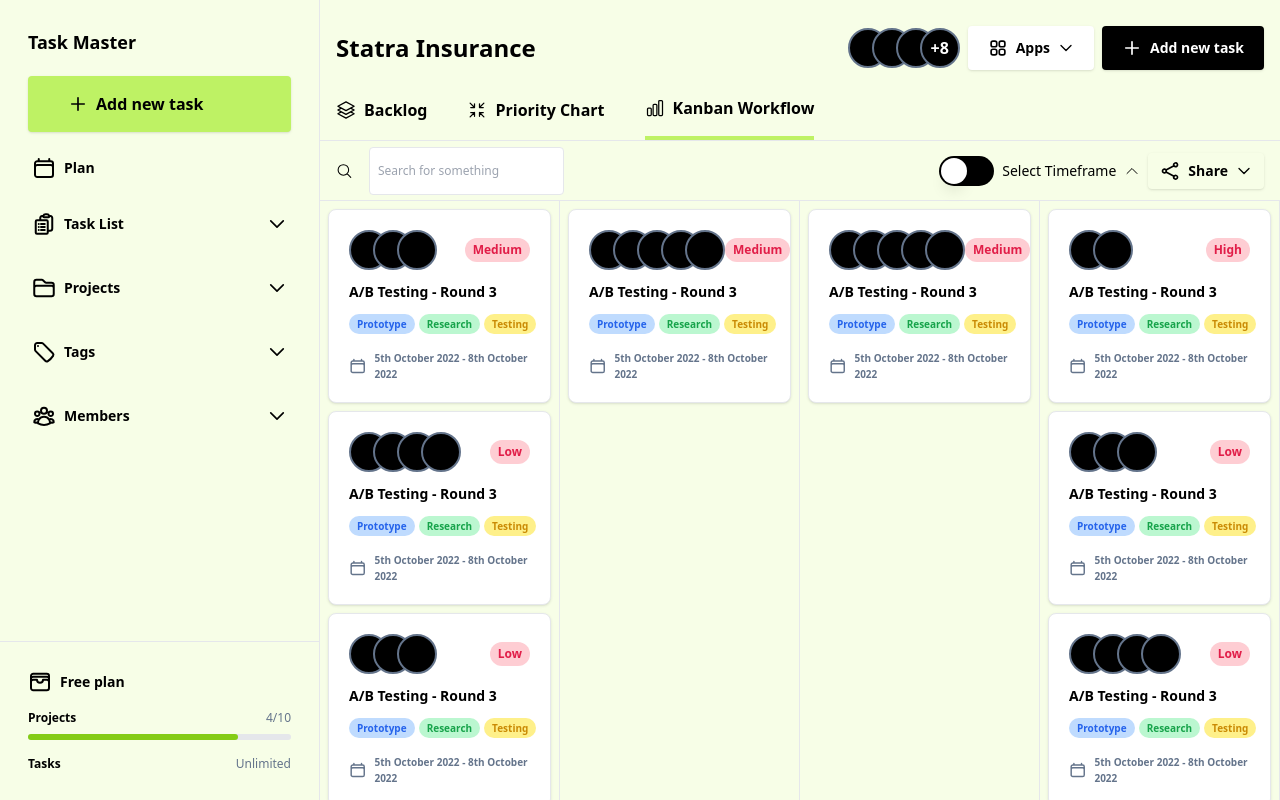
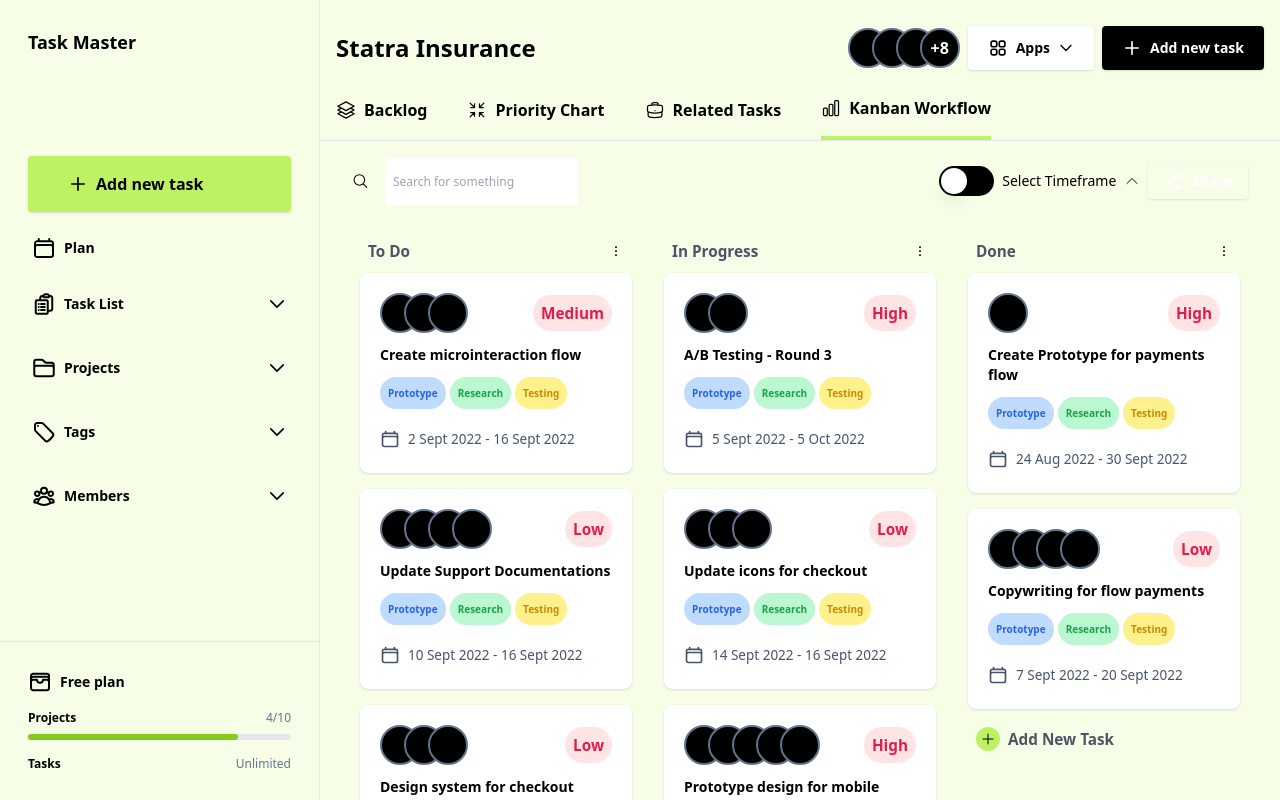
Before and after one commit to koomabenjamin/taskmanager, a Vue app: page / in a window 1280 px wide. Built offline with nearby package versions, Linux system fonts and the light colour scheme.

Commit message:
vue cleanup

```diff
--- a/src/components/sections/KanbanWorkFlow.vue
+++ b/src/components/sections/KanbanWorkFlow.vue
@@ -1,8 +1,10 @@
 <template>
-  <div class="w-full h-20 border-b flex items-center justify-between px-4">
+  <div class="flex flex-col min-h-screen overflow-hidden border-b">
+    <!-- Header Section -->
+    <div class="w-full h-20 flex items-center justify-between px-4">
       <div class="flex space-x-4 items-center">
         <MagnifyingGlassIcon class="w-5 h-5" />
-      <Input placeholder="Search for something"/>
+        <Input placeholder="Search for something" class="border-none" />
       </div>
       <div class="flex items-center space-x-2">
         <div class="flex items-center space-x-2 relative text-sm">
@@ -16,32 +18,43 @@
           <ChevronUpIcon class="w-4" />
           <Calendar v-if="enabled" />
         </div>
-
-      <Button label="Share" icon="ShareIcon" color="bg-transparent" size="md" drop-down />
+        <Button label="Share" icon="ShareIcon" color="bg-transparent text-black" size="md" />
       </div>
     </div>
 
-  <div class="w-full h-full flex overflow-auto">
-    <div class="w-1/4 border-r flex-shrink-0 text-xs overflow-auto" v-for="column in columns" :key="column">
-      <div class="m-2 p-5 bg-white rounded-lg h-auto border shadow" draggable="true" @dragstart="changeStatus(card.id)"
-        :id="card.id" v-for="card in filteredCards(column)" :key="card.id">
+    <!-- Main Content Section -->
+    <div class="flex-grow w-full h-full flex overflow-x-auto space-x-4 px-4 py-2">
+      <div class="w-1/3 text-lg overflow-y-auto" v-for="column in columns" :key="column.name">
+        <div class="flex justify-between items-center mx-4 my-2">
+          <span class="text-lg text-gray-600 font-semibold" style="font-size: 85%;">{{ column.label }}</span>
+          <EllipsisVerticalIcon class="w-4 h-4 cursor-pointer" />
+        </div>
+        <div class="m-2 p-5 bg-white rounded-lg h-auto shadow" draggable="true" @dragstart="changeStatus(card.id)"
+          :id="card.id" v-for="card in filteredCards(column.name)" :key="card.id" style="margin-bottom: 16px;">
           <div class="flex items-center justify-between">
             <div class="flex -space-x-4">
               <div class="h-10 w-10 rounded-full border-2 border-slate-500 bg-black" v-for="member in card.members"
                 :key="member"></div>
             </div>
-          <div class="w-auto px-2 bg-rose-200 text-rose-600 py-1 rounded-full font-bold capitalize">{{ card.priority }}
+            <div class="text-lg text-rose-600 font-bold w-auto px-2 bg-rose-100 py-1 rounded-full capitalize" style="font-size: 85%;">{{ card.priority }}
             </div>
           </div>
-        <div class="font-bold text-sm my-3">A/B Testing - Round 3</div>
+          <div class="font-bold text-sm my-3">{{ card.title }}</div>
           <div class="flex items-center space-x-1 my-1 text-[10px]">
             <div class="w-auto px-2 bg-blue-200 text-blue-600 py-0.5 rounded-full font-bold capitalize">Prototype</div>
             <div class="w-auto px-2 bg-green-200 text-green-600 py-0.5 rounded-full font-bold capitalize">Research</div>
             <div class="w-auto px-2 bg-yellow-200 text-yellow-600 py-0.5 rounded-full font-bold capitalize">Testing</div>
           </div>
-        <div class="flex items-center space-x-2 text-slate-500 font-semibold mt-4 text-[10px]">
+          <div  class="text-lg text-slate-600 font-semibold,, flex items-center space-x-2 mt-4 text-[10px]"  style="font-size: 75%;">
             <CalendarIcon class="h-5 stroke-2" />
             <span>{{ card.date }}</span>
+          </div>
+        </div>
+        <div class="flex items-center mx-4 my-2 cursor-pointer">
+          <div class="h-6 w-6 rounded-full bg-[#bef264] flex items-center justify-center">
+            <PlusIcon class="w-4 h-4 text-black" />
+          </div>
+          <span class="ml-2 text-lg text-gray-600 font-semibold" style="font-size: 85%;">Add New Task</span>
         </div>
       </div>
     </div>
@@ -49,12 +62,14 @@
 </template>
 
 <script setup>
-import { ref, computed } from 'vue';
+import { ref } from 'vue';
 import { Switch } from '@headlessui/vue';
 import {
   MagnifyingGlassIcon,
   ChevronUpIcon,
-  CalendarIcon
+  CalendarIcon,
+  PlusIcon,
+  EllipsisVerticalIcon
 } from '@heroicons/vue/24/outline';
 import Button from '../shared/Button.vue';
 import Input from '../shared/Input.vue';
@@ -63,20 +78,21 @@ import Calendar from '../shared/Calendar.vue';
 const enabled = ref(false);
 
 const cards = ref([
-  { id: 1, status: 'doing', priority: 'high', date: '5th October 2022 - 8th October 2022', members: [1, 2] },
-  { id: 2, status: 'done', priority: 'high', date: '5th October 2022 - 8th October 2022', members: [1] },
-  { id: 3, status: 'to-do', priority: 'medium', date: '5th October 2022 - 8th October 2022', members: [1, 2, 3] },
-  { id: 4, status: 'doing', priority: 'low', date: '5th October 2022 - 8th October 2022', members: [1, 4, 5] },
-  { id: 5, status: 'doing', priority: 'low', date: '5th October 2022 - 8th October 2022', members: [1, 3, 4, 5] },
-  { id: 6, status: 'to-do', priority: 'low', date: '5th October 2022 - 8th October 2022', members: [1, 3, 4, 5] },
-  { id: 7, status: 'to-do', priority: 'low', date: '5th October 2022 - 8th October 2022', members: [1, 4, 5] },
-  { id: 8, status: 'doing', priority: 'high', date: '5th October 2022 - 8th October 2022', members: [1, 2, 3, 4, 5] },
-  { id: 9, status: 'done', priority: 'high', date: '5th October 2022 - 8th October 2022', members: [1, 2, 3, 4, 5] },
-  { id: 10, status: 'verified', priority: 'medium', date: '5th October 2022 - 8th October 2022', members: [1, 2, 3, 4, 5] },
-  { id: 11, status: 'refined', priority: 'medium', date: '5th October 2022 - 8th October 2022', members: [1, 2, 3, 4, 5] },
+  { id: 1, status: 'in-progress', priority: 'high', title: 'A/B Testing - Round 3', date: '5 Sept 2022 - 5 Oct 2022', members: [1, 2] },
+  { id: 2, status: 'done', priority: 'high', title: 'Create Prototype for payments flow', date: '24 Aug 2022 - 30 Sept 2022', members: [1] },
+  { id: 3, status: 'to-do', priority: 'medium', title: 'Create microinteraction flow', date: '2 Sept 2022 - 16 Sept 2022', members: [1, 2, 3] },
+  { id: 4, status: 'in-progress', priority: 'low', title: 'Update icons for checkout', date: '14 Sept 2022 - 16 Sept 2022', members: [1, 4, 5] },
+  { id: 5, status: 'done', priority: 'low', title: 'Copywriting for flow payments', date: '7 Sept 2022 - 20 Sept 2022', members: [1, 3, 4, 5] },
+  { id: 6, status: 'to-do', priority: 'low', title: 'Update Support Documentations', date: '10 Sept 2022 - 16 Sept 2022', members: [1, 3, 4, 5] },
+  { id: 7, status: 'to-do', priority: 'low', title: 'Design system for checkout', date: '15 Sept 2022 - 25 Sept 2022', members: [1, 4, 5] },
+  { id: 8, status: 'in-progress', priority: 'high', title: 'Prototype design for mobile', date: '18 Sept 2022 - 30 Sept 2022', members: [1, 2, 3, 4, 5] },
 ]);
 
-const columns = ref(['to-do', 'refined', 'verified', 'doing', 'done']);
+const columns = ref([
+  { name: 'to-do', label: 'To Do' },
+  { name: 'in-progress', label: 'In Progress' },
+  { name: 'done', label: 'Done' }
+]);
 
 const changeStatus = (id) => {
   setTimeout(() => {
@@ -84,11 +100,16 @@ const changeStatus = (id) => {
   }, 0);
 };
 
-const filteredCards = (column) => {
-  return cards.value.filter(card => card.status === column);
+const filteredCards = (status) => {
+  return cards.value.filter(card => card.status === status);
 };
 </script>
 
 <style scoped>
-
+  button {
+    color: white;
+    padding: 8px 16px;
+    border-radius: 4px;
+    font-size: 14px;
+  }
 </style>
--- /dev/null
+++ b/src/components/sections/RelatedTask.vue
@@ -0,0 +1,10 @@
+<template>
+
+</template>
+<script setup>
+
+</script>
+
+<style scoped>
+
+</style>
--- a/src/components/shared/SideBar.vue
+++ b/src/components/shared/SideBar.vue
@@ -4,7 +4,7 @@
       <Fab label="Add new task" icon="PlusIcon" />
       <Tag label="Add new task" icon="PlusIcon" />
       <Card/> -->
-        <div class="font-bold text-lg">Task Master</div>
+        <div class="font-bold text-lg pb-20">Task Master</div>
         <Button label="Add new task" icon="PlusIcon" color="bg-lime-300" size="xl" />
 
         <div class="space-y-4">
--- a/src/views/MainView.vue
+++ b/src/views/MainView.vue
@@ -1,9 +1,7 @@
-<!-- src/views/MainView.vue -->
 <template>
   <div class="h-screen w-screen bg-lime-50 flex">
     <SideBar />
-    <div class="w-3/4 flex flex-col">
-      <div class="w-full h-auto border-b">
+    <div class="flex flex-col flex-1 overflow-hidden">
       <div class="w-full h-24 flex items-center justify-between px-4">
         <div class="text-2xl font-bold">Statra Insurance</div>
         <div class="flex space-x-2 items-center">
@@ -19,7 +17,7 @@
           <Button label="Add new task" icon="PlusIcon" color="bg-black" text-color="text-white" size="lg" />
         </div>
       </div>
-        <div class="w-full flex space-x-10 px-4 font-bold flex-shrink-0">
+      <div class="w-full flex space-x-10 px-4 font-bold flex-shrink-0 border-b">
         <div
           @click="changeTab('backlog')"
           :class="{'border-b-4 border-lime-300 duration-300': activeTab === 'backlog' }"
@@ -37,6 +35,15 @@
           <span>Priority Chart</span>
         </div>
         <div
+          @click="changeTab('related-task')"
+          :class="{'border-b-4 border-lime-300 duration-300': activeTab === 'related-task' }"
+          class="pb-4 flex space-x-2 items-center cursor-pointer"
+        >
+          <BriefcaseIcon class="w-5 h-5" />
+          <span>Related Tasks</span>
+        </div>
+
+        <div
           @click="changeTab('kanban-workflow')"
           :class="{'border-b-4 border-lime-300 duration-300': activeTab === 'kanban-workflow' }"
           class="pb-4 flex space-x-2 items-center cursor-pointer"
@@ -45,10 +52,12 @@
           <span>Kanban Workflow</span>
         </div>
       </div>
-      </div>
+      <div class="flex-1 overflow-auto px-4">
         <KanbanWorkFlow v-if="activeTab === 'kanban-workflow'" />
+        <RelatedTask v-if="activeTab === 'related-task'" />
         <PriorityChart v-if="activeTab === 'priority-chart'" />
         <BackLog v-if="activeTab === 'backlog'" />
+      </div>
     </div>
   </div>
 </template>
@@ -56,12 +65,14 @@
 <script>
 import {
   ArrowsPointingInIcon,
+  BriefcaseIcon,
   ChartBarIcon,
   Square3Stack3DIcon,
 } from '@heroicons/vue/24/outline';
 import { ref } from 'vue';
 import SideBar from '../components/shared/SideBar.vue';
 import KanbanWorkFlow from '../components/sections/KanbanWorkFlow.vue';
+import RelatedTask from '../components/sections/RelatedTask.vue';
 import PriorityChart from '../components/sections/PriorityChart.vue';
 import BackLog from '../components/sections/BackLog.vue';
 import Button from '../components/shared/Button.vue';
@@ -71,10 +82,12 @@ export default {
   components: {
     SideBar,
     KanbanWorkFlow,
+    RelatedTask,
     PriorityChart,
     BackLog,
     Button,
     ArrowsPointingInIcon,
+    BriefcaseIcon,
     ChartBarIcon,
     Square3Stack3DIcon,
   },
@@ -92,22 +105,5 @@ export default {
 </script>
 
 <style scoped>
-input {
-  appearance: none;
-}
-
-progress[value]::-webkit-progress-value {
-  background-image: -webkit-linear-gradient(
-      -45deg,
-      transparent 33%,
-      rgba(0, 0, 0, 0.1) 33%,
-      rgba(0, 0, 0, 0.1) 66%,
-      transparent 66%
-    ),
-    -webkit-linear-gradient(top, rgba(255, 255, 255, 0.25), rgba(0, 0, 0, 0.25)),
-    -webkit-linear-gradient(left, #09c, #f44);
-
-  border-radius: 2px;
-  background-size: 35px 20px, 100% 100%, 100% 100%;
-}
+/* Add any additional styles you need for the component */
 </style>
```
Lines whose indentation alone changed are shown as unchanged.
